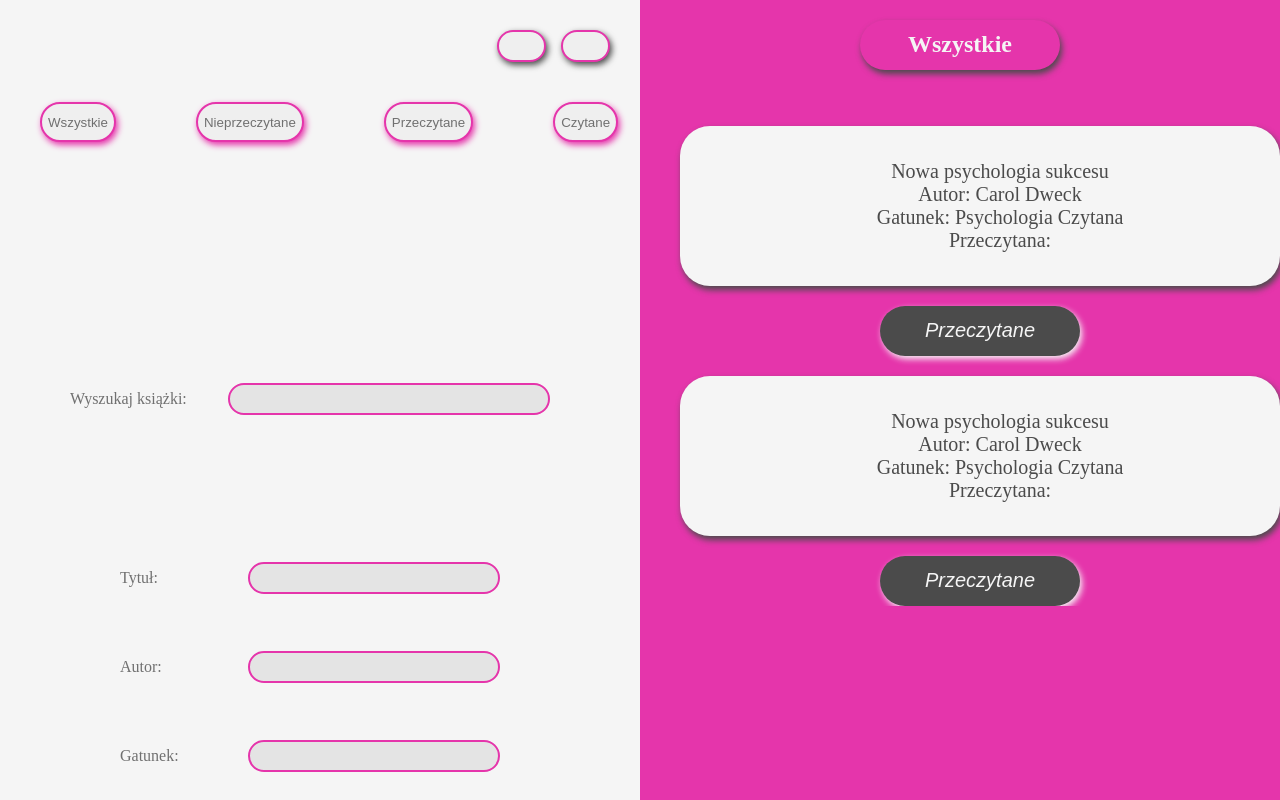
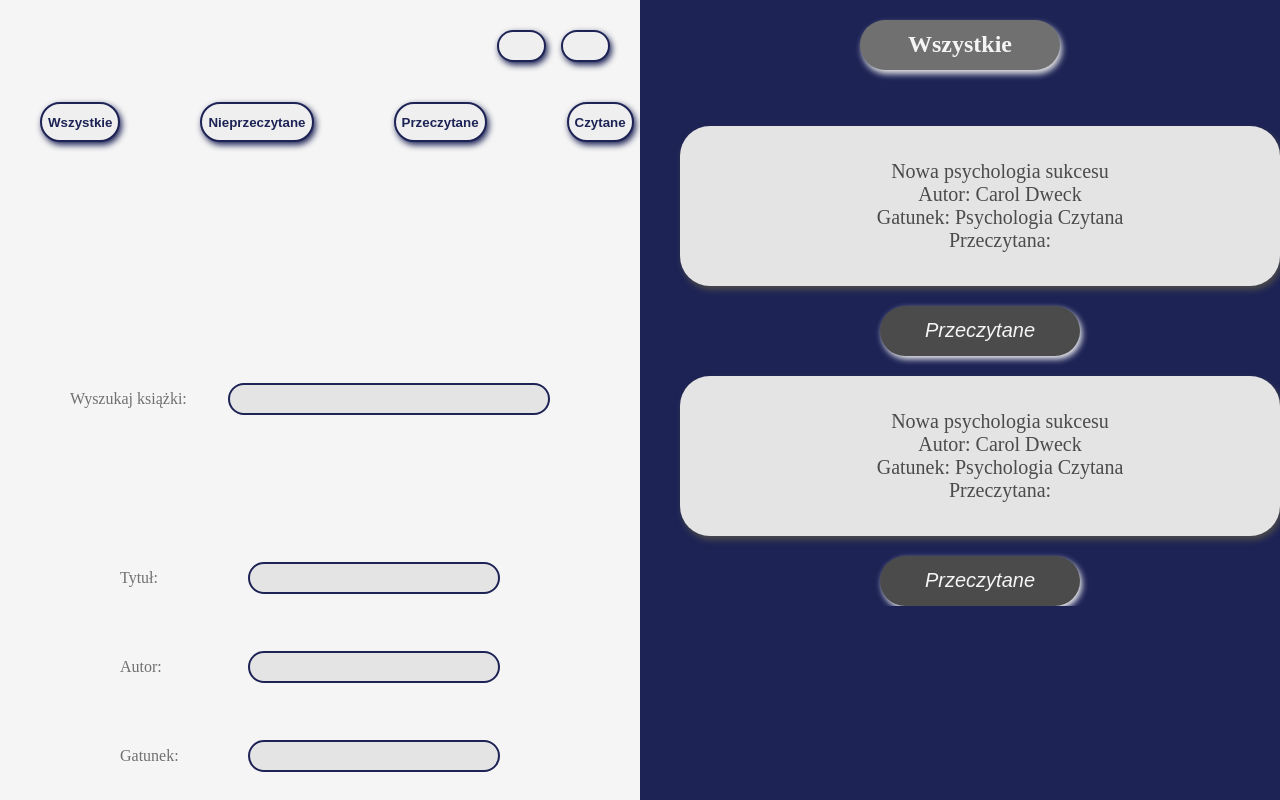
Before and after one commit to Fanki11er/Personal-books-library, a React (Create React App) app: page / in a window 1280 px wide. Built offline with nearby package versions, Linux system fonts and the light colour scheme.

Commit message:
Change main color

```diff
--- a/src/Components/BooksList/BooksList.tsx
+++ b/src/Components/BooksList/BooksList.tsx
@@ -5,7 +5,7 @@ const ListsWrapper = styled.div`
   display: flex;
   flex-direction: column;
   width: 50%;
-  background-color: #e535ab;
+  background-color: #1d2355 /*#e535ab*/;
   text-align: center;
   align-items: center;
 `;
@@ -36,7 +36,7 @@ const InsideLists = styled.ul`
 
 const MiddleList = styled.li`
   color: #f5f5f5;
-  background-color: #f5f5f5;
+  background-color: #e4e4e4 /*#f5f5f5*/;
   color: #4b4b4b;
   font-size: 20px;
   list-style: none;
@@ -52,7 +52,8 @@ const Heading = styled.h2`
   border-radius: 30px;
   width: 200px;
   height: 50px;
-  box-shadow: 2px 4px 6px #4b4b4b;
+  box-shadow: 2px 4px 6px #e4e4e4;
+  background-color: #707070;
 `;
 
 const List = styled.li`
@@ -65,7 +66,7 @@ const List = styled.li`
   display: flex;
   align-items: center;
   justify-content: center;
-  background-color: #f5f5f5;
+  background-color: #e4e4e4 /*#f5f5f5*/;
   color: #4b4b4b;
   font-size: 20px;
   list-style: none;
--- a/src/Components/Input/Input.tsx
+++ b/src/Components/Input/Input.tsx
@@ -21,7 +21,7 @@ const FormInput = styled.input`
   width: 70%;
   height: 4vh;
   border-radius: 30px;
-  border: 2px solid #e535ab;
+  border: 2px solid #1d2355 /*#e535ab*/;
   font-size: 18px;
   text-align: center;
   background-color: #e4e4e4;
--- a/src/Components/Navigation/Navigation.tsx
+++ b/src/Components/Navigation/Navigation.tsx
@@ -23,17 +23,17 @@ const LangSwitch = styled.button`
   width: 8%;
   height: 4vh;
   border-radius: 30px;
-  border: 2px solid #e535ab;
+  border: 2px solid #1d2355 /*#e535ab*/;
   margin: 0 15px;
-  box-shadow: 2px 3px 6px #4b4b4b; /*#e535ab;*/
+  box-shadow: 2px 3px 6px #1d2355; /*#e535ab;*/
 `;
 
 const ColorSwitch = styled.button`
   border-radius: 30px;
   width: 8%;
   height: 4vh;
-  border: 2px solid #e535ab;
-  box-shadow: 2px 3px 6px #4b4b4b; /*#e535ab*/ ;
+  border: 2px solid #1d2355 /*#e535ab*/;
+  box-shadow: 2px 3px 6px #1d2355; /*#e535ab*/ ;
 `;
 
 const ButtonsWrapper = styled.div`
@@ -43,13 +43,14 @@ const ButtonsWrapper = styled.div`
 `;
 
 const Button = styled.button`
-  border: 2px solid #e535ab;
+  border: 2px solid #1d2355 /*#e535ab*/;
   border-radius: 30px;
-  box-shadow: 2px 3px 6px #e535ab;
+  box-shadow: 2px 3px 6px #1d2355 /*#e535ab*/;
   width: 200px;
   height: 40px;
   margin: 40px;
-  color: #707070;
+  color: #1d2355;
+  font-weight: bold;
 `;
 
 const SearchWrapper = styled.div`
```
